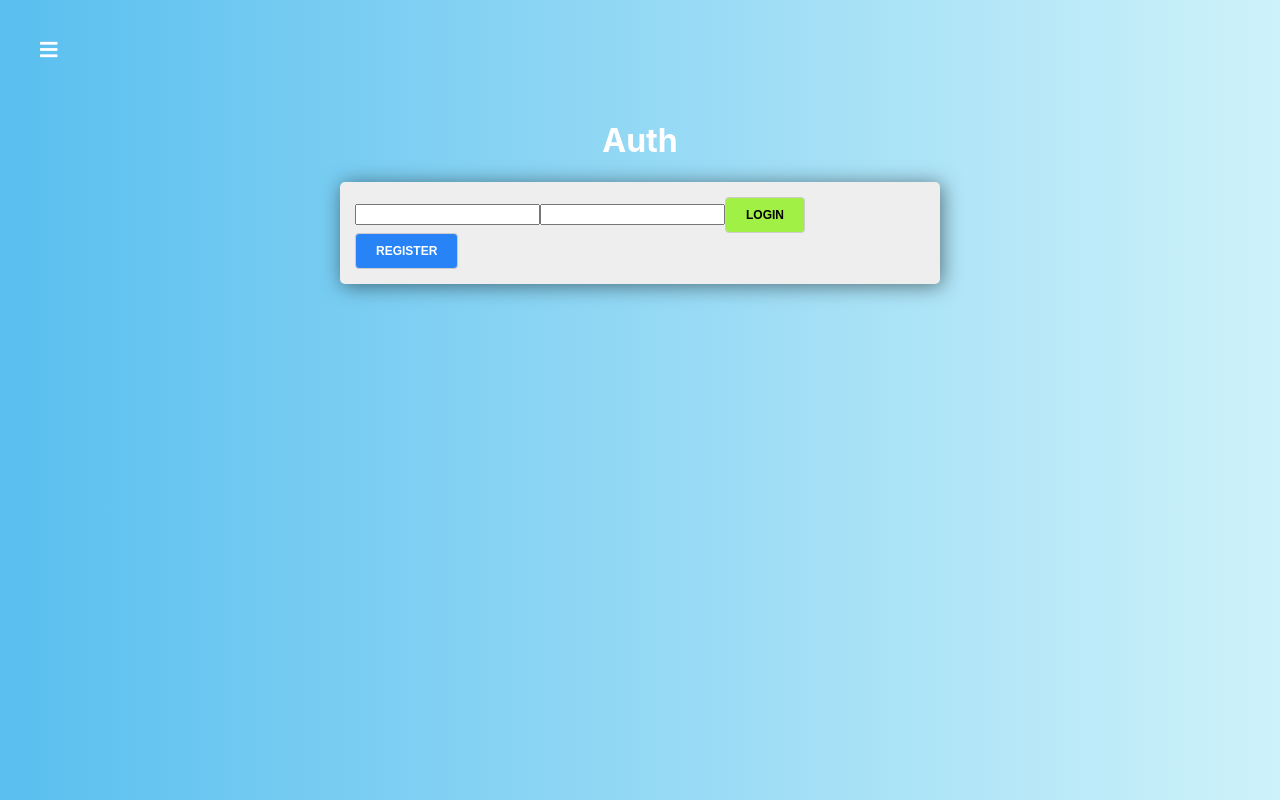
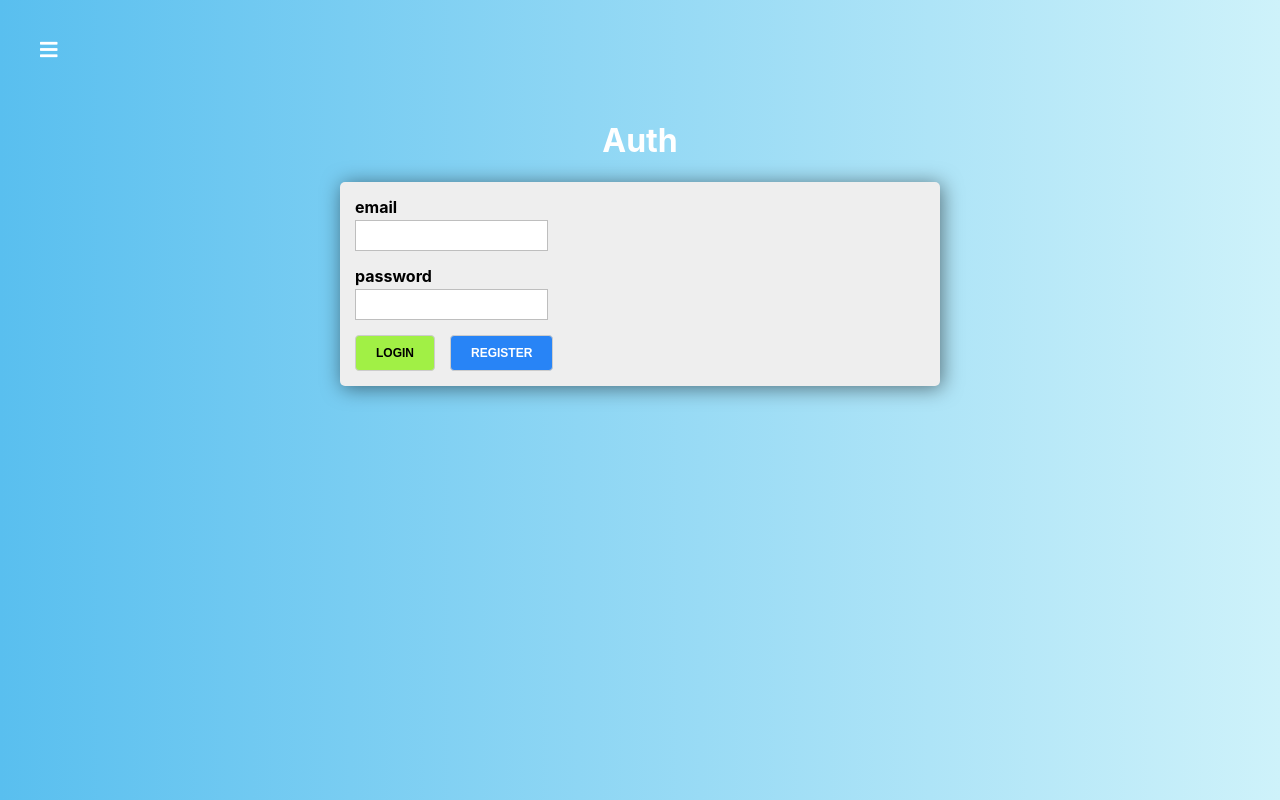
Before and after one commit to Ihornechypor/udemy_react_theory_part_2, a React app: page /auth in a window 1280 px wide. Built offline with nearby package versions, Linux system fonts and the light colour scheme.

Commit message:
lesson 75 validation

```diff
--- /dev/null
+++ b/src/components/UI/Input/Input.js
@@ -0,0 +1,43 @@
+import React, {Component} from 'react';
+import classes from './Input.module.css';
+
+
+
+function isInvalid({valid,touched,shouldValidate}) {
+    return !valid && shouldValidate && touched
+}
+
+const Input = props => {
+    const inputType = props.type || 'text';
+    const cls = [classes.Input];
+    const htmlFor = `${inputType}-${Math.random()}`;
+
+    if(isInvalid(props)){
+        cls.push(classes.invalid)
+    }
+
+    return (
+        <div className={cls.join(' ')}>
+            <label htmlFor={htmlFor}>
+                {props.label}
+            </label>
+            <input
+                id={htmlFor}
+                type={inputType}
+                value={props.value}
+                onChange={props.onChange}
+            />
+
+            {
+                isInvalid(props)
+                    ? <span>{props.errorMessage}</span> || 'enter right value'
+                    : null
+
+            }
+
+
+        </div>
+    )
+}
+
+export default Input
--- /dev/null
+++ b/src/components/UI/Input/Input.module.css
@@ -0,0 +1,31 @@
+.Input {
+    margin-bottom: 15px;
+}
+
+.Input label {
+    margin-bottom: 3px;
+    padding: 0;
+    display: block;
+    font-weight: bold;
+}
+
+.Input input {
+    display: block;
+    box-sizing: border-box;
+    border: 1px solid #bebebe;
+    padding: 7px;
+    margin: 0 0 5px;
+    outline: none;
+    transition: all 300ms ease-in-out;
+}
+
+.Input span {
+    color: #f01f30;
+    font-size: 12px;
+    font-weight: bold;
+}
+
+.Input.invalid label{
+    color: #f01f30;
+
+}
--- a/src/containers/Auth/Auth.js
+++ b/src/containers/Auth/Auth.js
@@ -1,12 +1,12 @@
 import React, {Component} from 'react';
 import classes from './Auth.module.css'
 import Button from "../../components/UI/Button/Button";
+import Input from "../../components/UI/Input/Input";
 
 export default class Auth extends Component {
     loginHandler = () => {
 
     }
-
 
     registerHandler = () => {
 
@@ -24,8 +24,13 @@
                         Auth
                     </h1>
                     <form onSubmit={this.submitHandler} className={classes.AuthForm}>
-                        <input type="text"/>
-                        <input type="text"/>
+                        <Input
+                            label="email"
+                        />
+                        <Input
+                            label="password"
+                            errorMessage="test"
+                        />
 
                         <Button
                             onClick={this.loginHandler}
```
